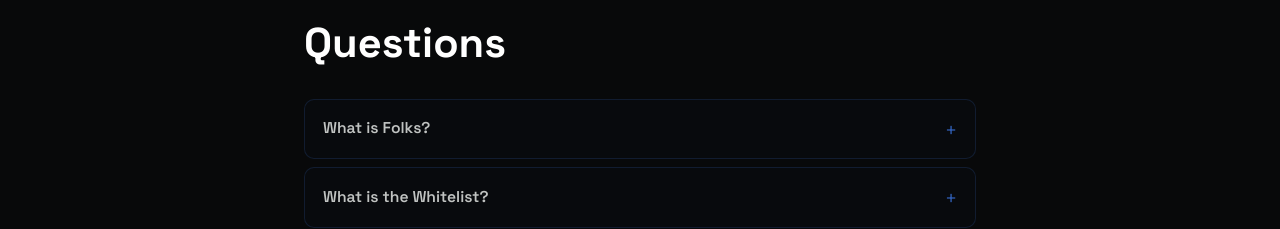
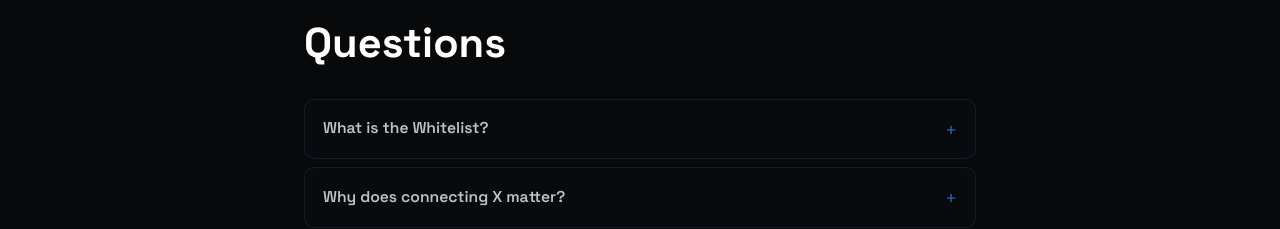
Before and after one commit to pixelgamesite-maker/Folks, a React (Vite) app: page / in a window 1280 px wide. Shown: the part 1366-1595 px from the top of the page. Built offline with nearby package versions, Linux system fonts and the light colour scheme; no server answers.

Commit message:
Update FAQ.tsx

```diff
--- a/src/components/FAQ.tsx
+++ b/src/components/FAQ.tsx
@@ -3,7 +3,6 @@ import { body, display, gold, line, muted } from "../lib/theme";
 import { Label, RevealSection } from "./shared";
 
 const FAQS = [
-  { q: "What is Folks?", a: "A registry of hand drawn characters, launching on Ethereum." },
   { q: "What is the Whitelist?", a: "Connect your X account and complete tasks to earn points. Everyone who earns points has a shot at a spot." },
   { q: "Why does connecting X matter?", a: "It verifies you're a real account, not a duplicate or a bot, before your tasks and points get counted." },
   { q: "What tasks do I need to complete?", a: "A few one-time tasks (like following and making a bullish post), plus daily tasks that refreshes every 24 hours." },
```
